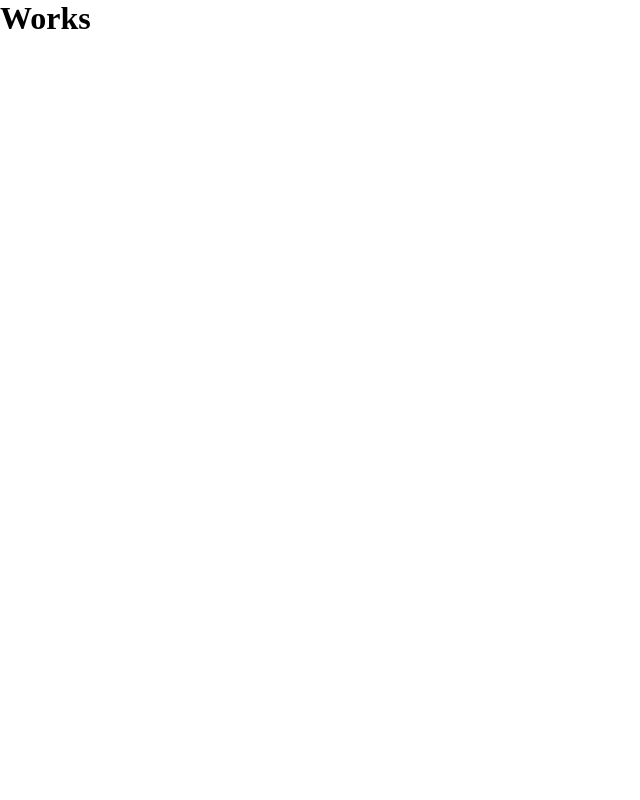
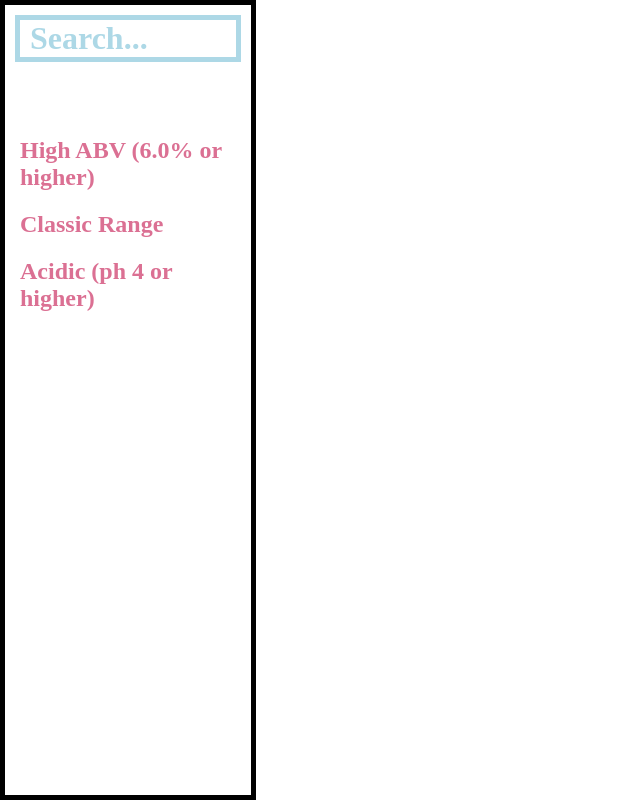
Before and after one commit to Big-Huw100/punk-api, a React (Create React App) app: page / in a window 1280 px wide. Shown: the whole page, without its empty margins (0-640 px from the left). Built offline with nearby package versions, Linux system fonts and the light colour scheme.

Commit message:
Early styling on NavBar

```diff
--- a/src/App.jsx
+++ b/src/App.jsx
@@ -1,8 +1,11 @@
 import './App.module.scss';
+import NavBar from "./components/NavBar"
 
 const App = () => {
   return (
-    <h1>Works</h1>
+    <>
+      <NavBar />
+    </>
   );
 }
 
--- /dev/null
+++ b/src/components/NavBar/NavBar.jsx
@@ -0,0 +1,17 @@
+import React from 'react'
+import styles from "./NavBar.module.scss"
+
+function NavBar() {
+  return (
+    <div className={styles.NavBar}>
+      <h1>Search...</h1>
+      <div className={styles.toggleSection}>
+        <h2>High ABV (6.0% or higher)</h2>
+        <h2>Classic Range</h2>
+        <h2>Acidic (ph 4 or higher)</h2>
+      </div>
+    </div>
+  )
+}
+
+export default NavBar
--- /dev/null
+++ b/src/components/NavBar/NavBar.module.scss
@@ -0,0 +1,22 @@
+.NavBar {
+    border: black solid 5px;
+    width: 20vw;
+    height: 100vh;
+
+    h1 {
+        color: lightblue;
+        border: solid lightblue 5px;
+        margin: 10px;
+        padding: 0 10px;
+    }
+
+    .toggleSection {
+        padding-top: 50px;
+
+        h2 {
+            color: palevioletred;
+            padding: 5px;
+            margin: 10px;
+        }
+    }
+}
--- /dev/null
+++ b/src/components/NavBar/index.js
@@ -0,0 +1,2 @@
+import NavBar from "./NavBar"
+export default NavBar
```
Also changed, not shown: 1 other file (tests, documents, lock files or other folders).
